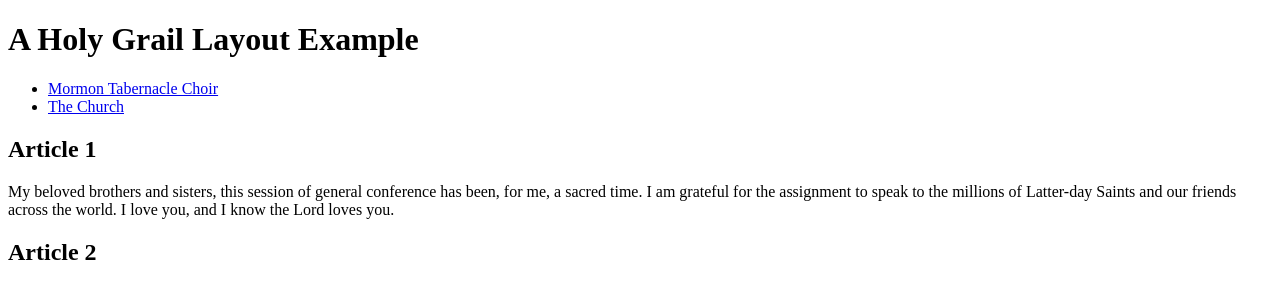
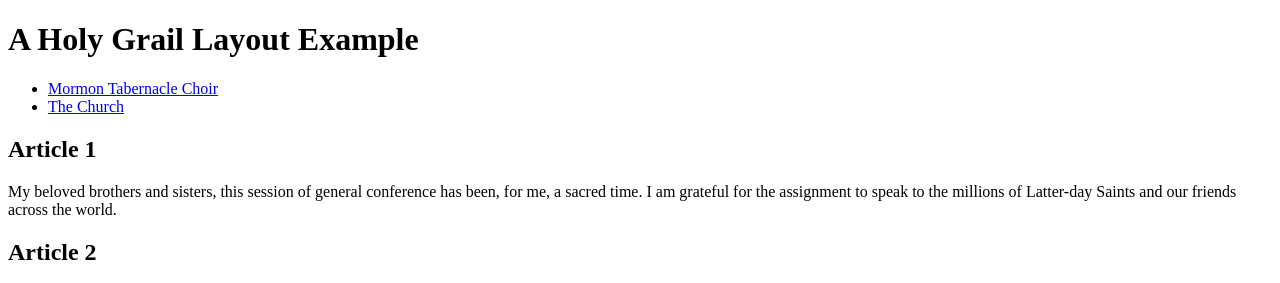
Before and after one commit to MunshimbweK/wdd130, a plain HTML site: page Week02/holygrail.html in a window 1280 px wide. Shown: the top 283 px of the page. Drawn offline with Linux system fonts and the light colour scheme.

Commit message:
finished week02

```diff
--- a/Week02/holygrail.html
+++ b/Week02/holygrail.html
@@ -21,7 +21,7 @@
     <section>
         <article>
         <h2>Article 1</h2>
-        <p>My beloved brothers and sisters, this session of general conference has been, for me, a sacred time. I am grateful for the assignment to speak to the millions of Latter-day Saints and our friends across the world. I love you, and I know the Lord loves you.</p>
+        <p>My beloved brothers and sisters, this session of general conference has been, for me, a sacred time. I am grateful for the assignment to speak to the millions of Latter-day Saints and our friends across the world.</p>
         </article>
     </section>
     <section>
```
